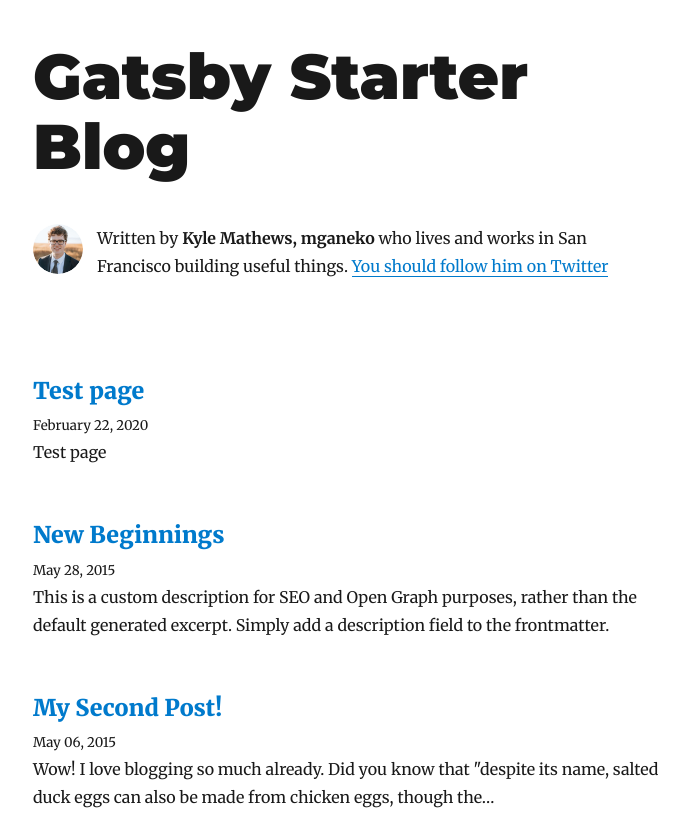
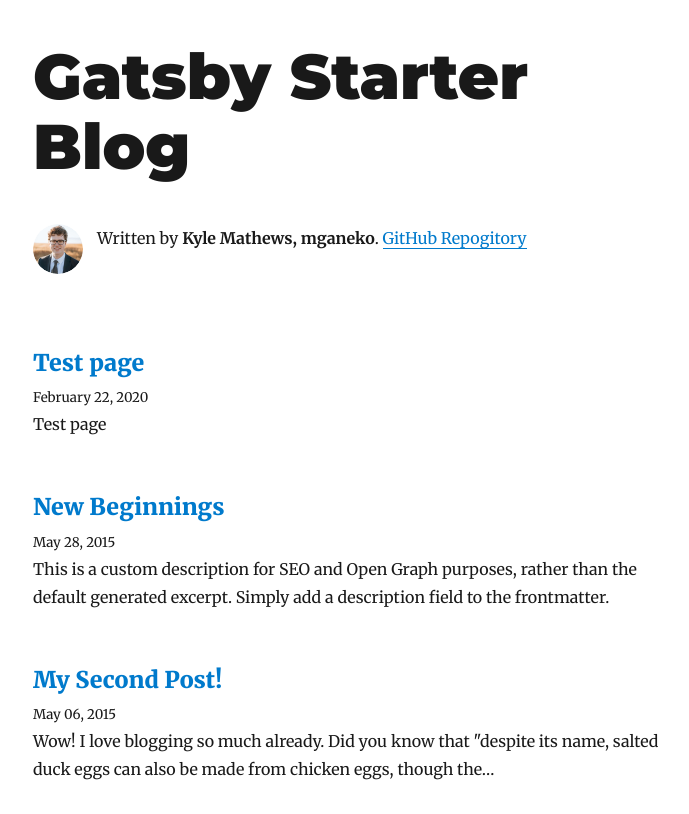
Before and after one commit to mganeko/gatsby-blog, a Gatsby site: page / in a window 1280 px wide. Shown: the top 814 px of the page, without its empty margins (292-981 px from the left). Built offline with nearby package versions, Linux system fonts and the light colour scheme; Gatsby itself is replaced by a stand-in of ours; some packages are replaced by stand-ins of ours.

Commit message:
add github link

```diff
--- a/gatsby-config.js
+++ b/gatsby-config.js
@@ -6,6 +6,8 @@
     siteUrl: `https://gatsby-starter-blog-demo.netlify.com/`,
     social: {
       twitter: `kylemathews`,
+      //twitter: `mganeko`,
+      github: `mganeko/gatsby-blog`,
     },
   },
   pathPrefix: `/gatsby-blog`,
--- a/src/components/bio.js
+++ b/src/components/bio.js
@@ -26,6 +26,7 @@
           author
           social {
             twitter
+            github
           }
         }
       }
@@ -54,11 +55,10 @@
         }}
       />
       <p>
-        Written by <strong>{author}</strong> who lives and works in San
-        Francisco building useful things.
+        Written by <strong>{author}</strong>.
         {` `}
-        <a href={`https://twitter.com/${social.twitter}`}>
-          You should follow him on Twitter
+        <a href={`https://github.com/${social.github}`}>
+          GitHub Repogitory
         </a>
       </p>
     </div>
```
